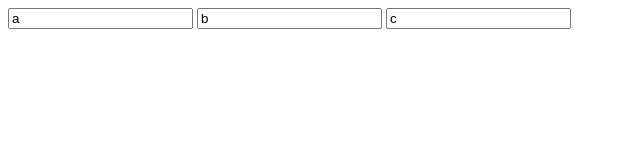
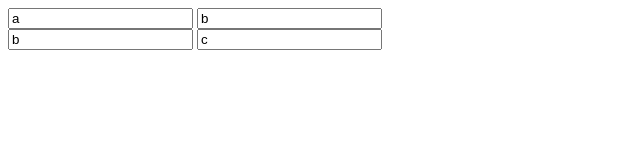
Before and after one commit to Bob2100/vue-course, a plain HTML site: page 16_组件注册.html in a window 1280 px wide. Shown: the whole page, without its empty margins (0-640 px from the left). Drawn offline with Linux system fonts and the light colour scheme.

Commit message:
使用插槽

```diff
--- a/16_组件注册.html
+++ b/16_组件注册.html
@@ -6,7 +6,9 @@
   </head>
   <body>
     <div id="app">
-      <component-a></component-a>
+      <component-a>
+        <component-b></component-b>
+      </component-a>
       <component-b></component-b>
       <component-c></component-c>
     </div>
@@ -16,7 +18,10 @@
       // 全局注册
       Vue.component("component-a", {
         template: `
-            <input type="text" value="a"/>
+            <div>
+                <input type="text" value="a"/>
+                <slot></slot>
+            </div>
         `,
       });
       Vue.component("component-b", {
```
